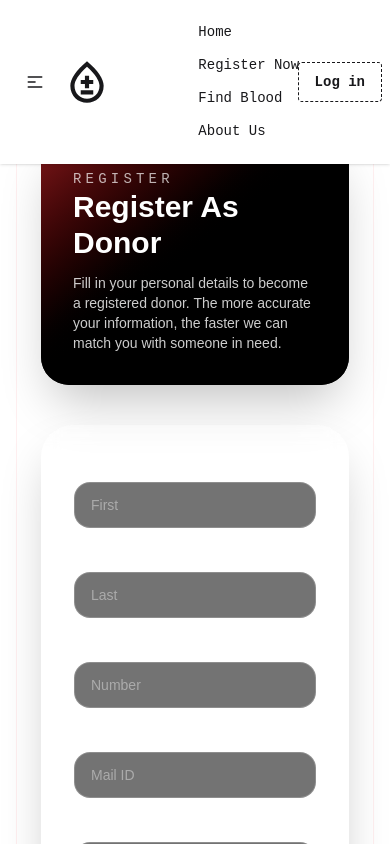
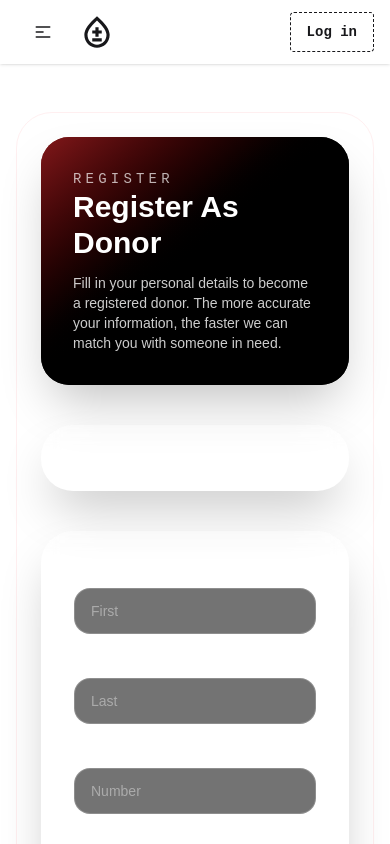
Before and after one commit to ArafatSany7/Drop, a React (Vite) app in the folder Client/: page /registration in a window 390 px wide. Shown: the top 844 px of the page. Built offline with nearby package versions, Linux system fonts and the light colour scheme.

Commit message:
frontDOne

```diff
--- a/Client/src/Pages/About/About.jsx
+++ b/Client/src/Pages/About/About.jsx
@@ -60,11 +60,7 @@ const About = () => {
           <div className="group relative overflow-hidden rounded-3xl bg-gradient-to-br from-rose-900 via-black to-black text-white p-10 shadow-2xl transition-all duration-500 hover:shadow-red-900/30">
             <div
               aria-hidden
-              className="pointer-events-none absolute inset-0 bg-gradient-to-br from-rose-900 via-black to-black opacity-90 transition-opacity duration-500 group-hover:opacity-100"
-            ></div>
-            <div
-              aria-hidden
-              className="pointer-events-none absolute -inset-16 bg-rose-600/40 blur-3xl opacity-0 scale-75 transition-all duration-500 group-hover:opacity-70 group-hover:scale-110"
+              className="pointer-events-none absolute inset-0 bg-gradient-to-br from-red-900 via-black to-black opacity-90 transition-opacity duration-500 group-hover:opacity-100 after:content-[''] after:pointer-events-none after:absolute after:-inset-16 after:bg-rose-600/40 after:blur-3xl after:opacity-0 after:scale-75 after:transition-all after:duration-500 group-hover:after:opacity-70 group-hover:after:scale-110"
             ></div>
             <div className="relative space-y-4 max-w-3xl">
               <p className="text-sm uppercase tracking-[0.35em] text-white/70">
--- a/Client/src/Pages/FindBlood/FindBlood.jsx
+++ b/Client/src/Pages/FindBlood/FindBlood.jsx
@@ -67,11 +67,7 @@ const FindBlood = () => {
           <div className="group relative overflow-hidden bg-gradient-to-br from-red-900 via-black to-black text-white p-10 shadow-2xl hover:shadow-red-900/30 transition-all duration-500 rounded-3xl">
             <div
               aria-hidden
-              className="pointer-events-none absolute inset-0 bg-gradient-to-br from-red-900 via-black to-black opacity-90 transition-opacity duration-500 group-hover:opacity-100"
-            ></div>
-            <div
-              aria-hidden
-              className="pointer-events-none absolute -inset-16 bg-rose-600/40 blur-3xl opacity-0 scale-75 transition-all duration-500 group-hover:opacity-70 group-hover:scale-110"
+              className="pointer-events-none absolute inset-0 bg-gradient-to-br from-red-900 via-black to-black opacity-90 transition-opacity duration-500 group-hover:opacity-100 after:content-[''] after:pointer-events-none after:absolute after:-inset-16 after:bg-rose-600/40 after:blur-3xl after:opacity-0 after:scale-75 after:transition-all after:duration-500 group-hover:after:opacity-70 group-hover:after:scale-110"
             ></div>
             <div className="relative flex flex-col gap-6 lg:flex-row lg:items-center lg:justify-between">
               <div className="space-y-3">
--- a/Client/src/Pages/Registration/Donor/DonorRegistration.jsx
+++ b/Client/src/Pages/Registration/Donor/DonorRegistration.jsx
@@ -117,11 +117,7 @@ const DonorRegistration = () => {
       <header className="group relative overflow-hidden rounded-[28px] bg-gradient-to-br from-red-900 via-black to-black text-white p-8 shadow-2xl hover:shadow-red-900/30 bordertransition-all duration-500">
         <div
           aria-hidden
-          className="pointer-events-none absolute inset-0 bg-gradient-to-br from-red-900 via-black to-black opacity-90 transition-opacity duration-500 group-hover:opacity-100"
-        ></div>
-        <div
-          aria-hidden
-          className="pointer-events-none absolute -inset-16 bg-rose-600/40 blur-3xl opacity-0 scale-75 transition-all duration-500 group-hover:opacity-70 group-hover:scale-110"
+          className="pointer-events-none absolute inset-0 bg-gradient-to-br from-red-900 via-black to-black opacity-90 transition-opacity duration-500 group-hover:opacity-100 after:content-[''] after:pointer-events-none after:absolute after:-inset-16 after:bg-rose-600/40 after:blur-3xl after:opacity-0 after:scale-75 after:transition-all after:duration-500 group-hover:after:opacity-70 group-hover:after:scale-110"
         ></div>
         <div className="relative">
           <p className="text-sm uppercase tracking-[0.3em] text-white/70">
@@ -138,6 +134,10 @@ const DonorRegistration = () => {
         </div>
       </header>
 
+      <form
+        onSubmit={handleSubmit}
+        className=" backdrop-blur rounded-[32px] border border-white/10 p-8 shadow-2xl space-y-8 text-white"
+      ></form>
       <form
         onSubmit={handleSubmit}
         className=" backdrop-blur rounded-[32px] border border-white/10 p-8 shadow-2xl space-y-8 text-white"
--- a/Client/src/Shared/NavBar/NavBar.jsx
+++ b/Client/src/Shared/NavBar/NavBar.jsx
@@ -21,10 +21,15 @@ const NavBar = () => {
   );
 
   return (
-    <div className="navbar fixed z-50 bg-base-100 shadow-sm font-primary">
-      <div className="navbar-start">
+    <div className="navbar fixed z-50 bg-base-100 shadow-sm font-primary px-4 lg:px-10">
+      <div className="navbar-start gap-2">
         <div className="dropdown">
-          <div tabIndex={0} role="button" className="btn btn-ghost lg:hidden">
+          <button
+            tabIndex={0}
+            type="button"
+            className="btn btn-ghost lg:hidden"
+            aria-label="Open navigation menu"
+          >
             <svg
               xmlns="http://www.w3.org/2000/svg"
               className="h-5 w-5"
@@ -32,32 +37,34 @@ const NavBar = () => {
               viewBox="0 0 24 24"
               stroke="currentColor"
             >
-              {" "}
               <path
                 strokeLinecap="round"
                 strokeLinejoin="round"
                 strokeWidth="2"
                 d="M4 6h16M4 12h8m-8 6h16"
-              />{" "}
+              />
             </svg>
-          </div>
+          </button>
           <ul
-            tabIndex="-1"
-            className="menu menu-sm dropdown-content bg-base-100 rounded-box z-1 mt-3 w-52 p-2 shadow"
+            tabIndex={0}
+            className="menu menu-sm dropdown-content bg-base-100 rounded-box z-10 mt-3 w-52 p-2 shadow lg:hidden"
           >
             {navOption}
           </ul>
         </div>
-        <div>
-          <MdOutlineBloodtype size={50} />
-        </div>
+        <Link to="/" className="flex items-center gap-2 font-semibold">
+          <MdOutlineBloodtype size={38} />
+          <span className="hidden sm:inline">Drop</span>
+        </Link>
       </div>
 
       <div className="navbar-end flex items-center space-x-4">
-        <ul className="menu menu-horizontal px-1">{navOption}</ul>
+        <ul className="menu menu-horizontal px-1 hidden lg:flex">
+          {navOption}
+        </ul>
         <Link
           to="/registration"
-          className="btn btn-dash transition duration-300 ease-in-out hover:-translate-y-1  hover:bg-black hover:text-white hover:border-b-2 hover:border-b-red-800"
+          className="btn btn-dash transition duration-300 ease-in-out hover:-translate-y-1 hover:bg-black hover:text-white hover:border-b-2 hover:border-b-red-800"
         >
           Log in
         </Link>
```
